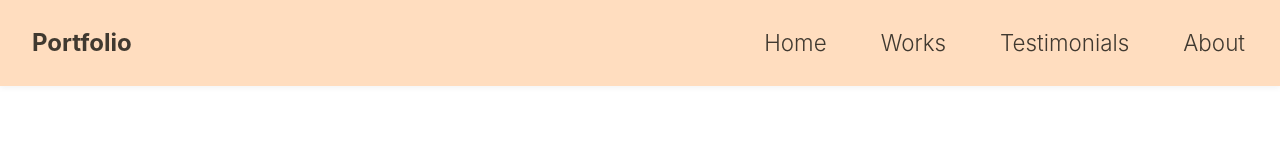
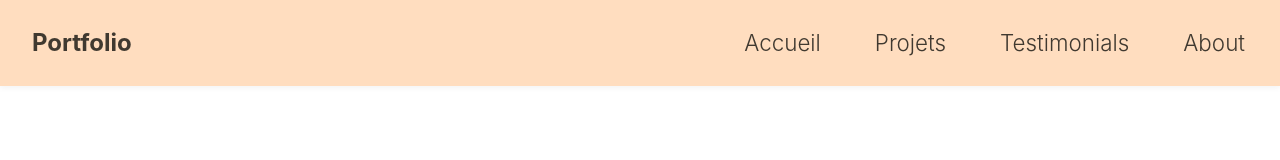
Before and after one commit to SarahFERRON/SarahFERRON.github.io, a Vue app in the folder Portfolio/: page / in a window 1280 px wide. Shown: the top 160 px of the page. Built offline with nearby package versions, Linux system fonts and the light colour scheme.

Commit message:
change navbar

```diff
--- a/Portfolio/src/components/Navbar.vue
+++ b/Portfolio/src/components/Navbar.vue
@@ -4,8 +4,8 @@
 
     <!-- Desktop links -->
     <ul class="nav-links" :class="{ open: showMenu }">
-      <li><a href="#">Home</a></li>
-      <li><a href="#work">Works</a></li>
+      <li><a href="#">Accueil</a></li>
+      <li><a href="#work">Projets</a></li>
       <li><a href="#testimonial">Testimonials</a></li>
       <li><a href="#about">About</a></li>
     </ul>
```
